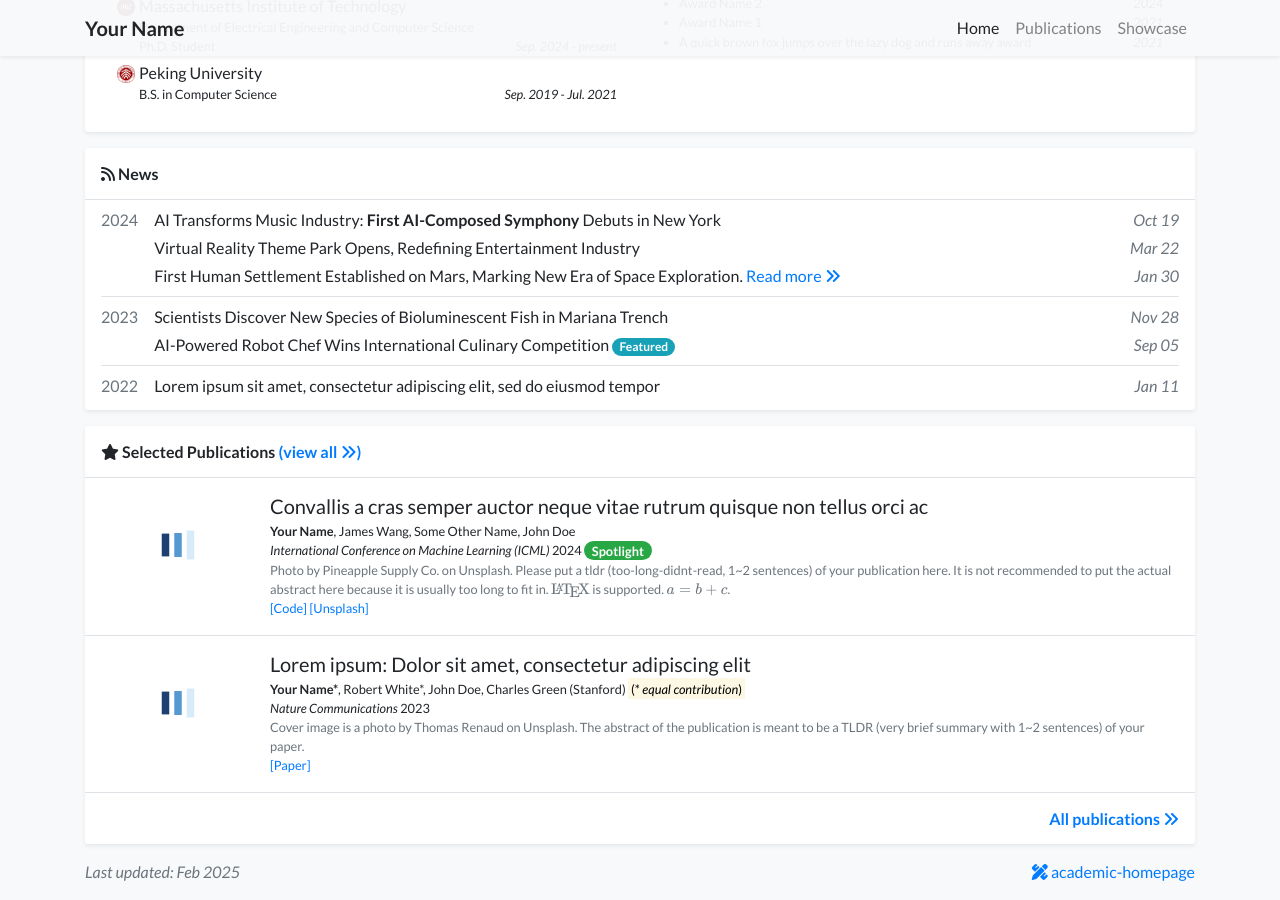
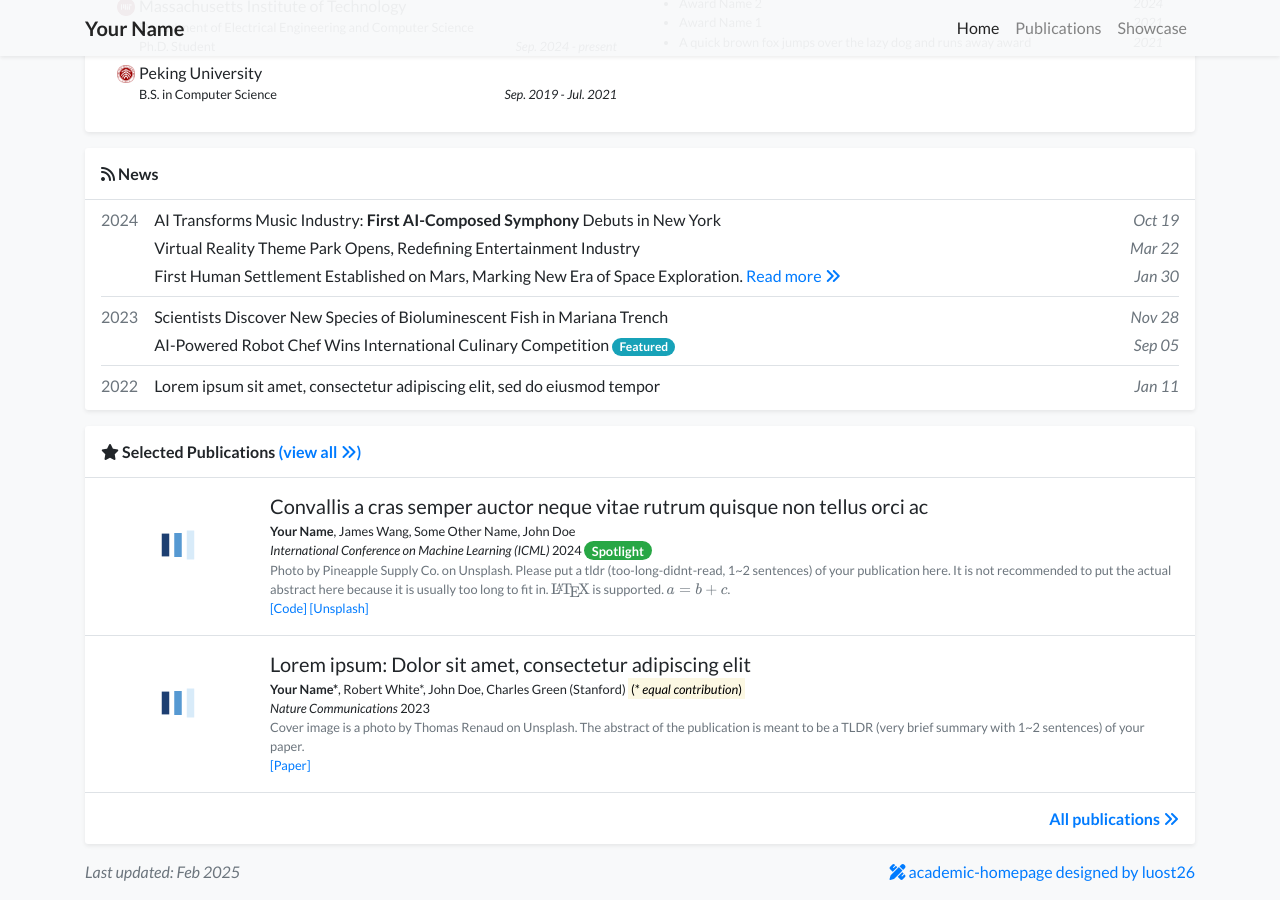
Before and after one commit to liuwj003/liuwj003.github.io, a Jekyll site: the page built from index.html, in a window 1280 px wide and 900 px high, scrolled down 706 px. Built offline with Jekyll 4.4.1, drawn with Linux system fonts in a browser that asks for light colours; nearby versions of some CDN libraries; a style sheet for code colours, icons or effects is not loaded.

Commit message:
Update display.yml

```diff
--- a/_data/display.yml
+++ b/_data/display.yml
@@ -7,4 +7,4 @@ homepage:
 # Feel free to replace the footer text if you would like to, but I will greatly appreciate it
 # if you keep the link to the template so that more people can benefit from it. Thanks!
 footer_text: >-
-  <a href="https://github.com/luost26/academic-homepage" target="_blank"><i class="fas fa-pencil-ruler"></i> academic-homepage</a>
+  <a href="https://github.com/luost26/academic-homepage" target="_blank"><i class="fas fa-pencil-ruler"></i> academic-homepage designed by luost26</a>
```
